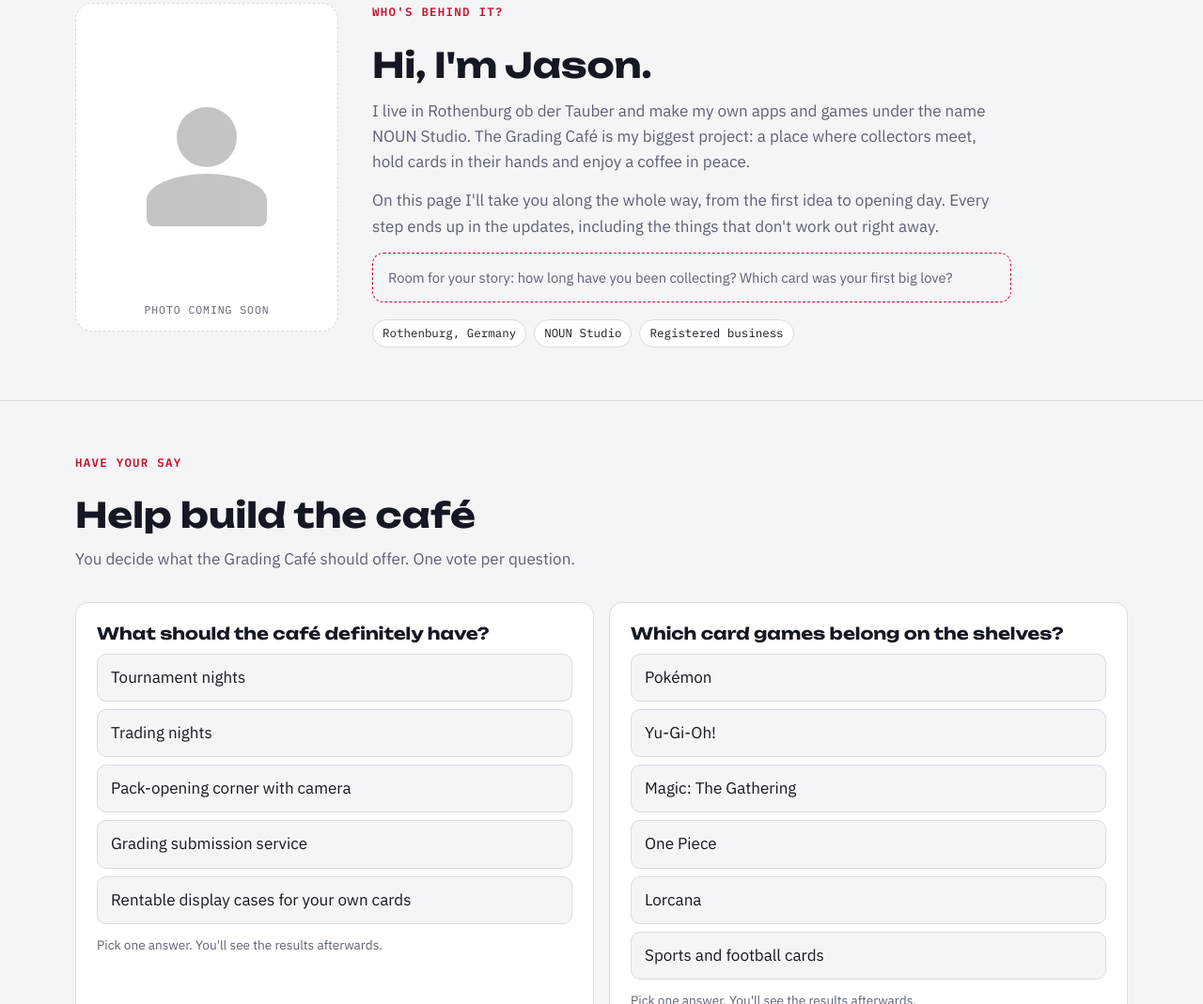
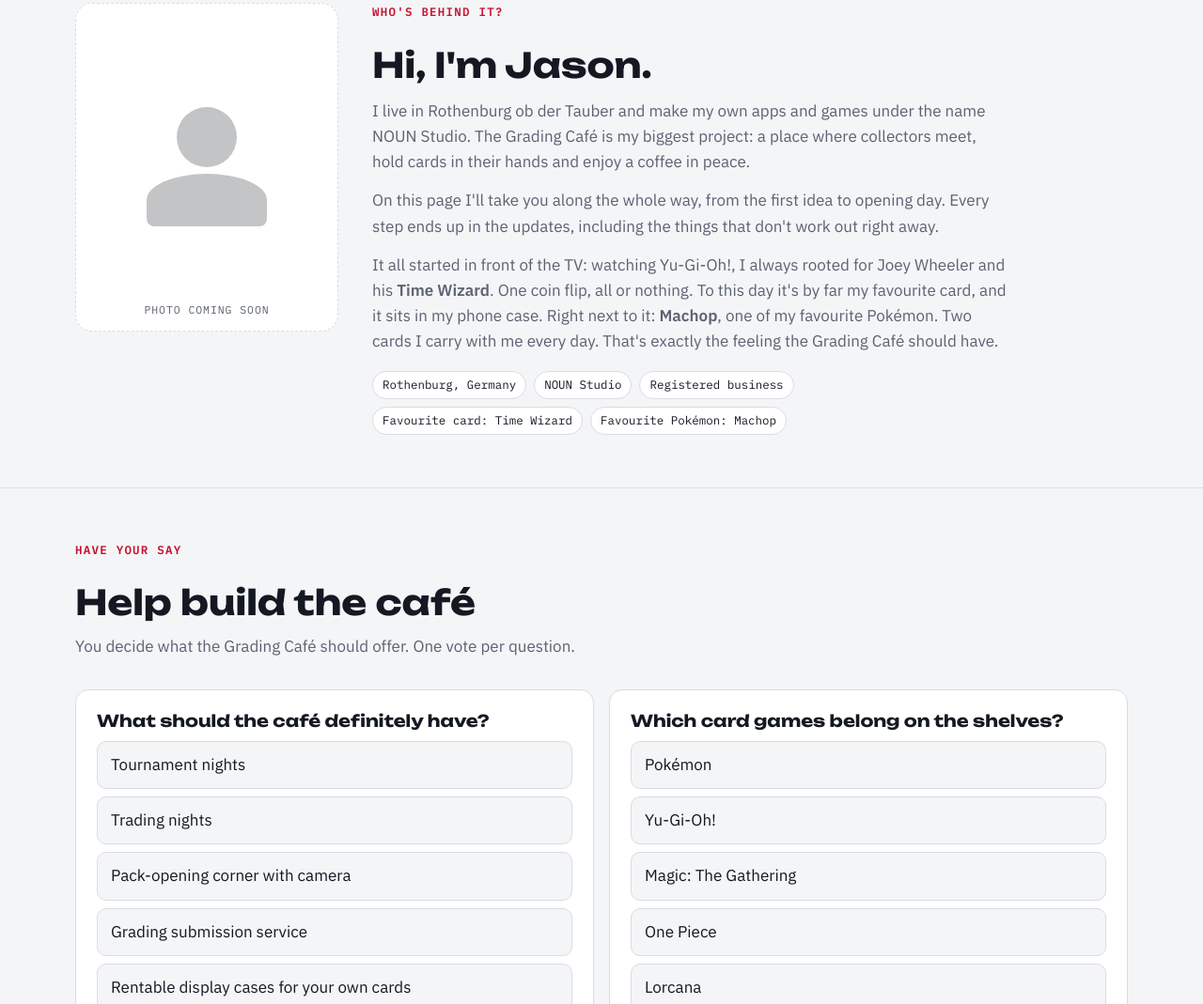
Before and after one commit to nounnounstudio/gradingcafe-web, a plain HTML site: page index.html in a window 1280 px wide. Shown: the part 3024-4093 px from the top of the page at 94% size. Drawn offline with Linux system fonts and the light colour scheme.

Commit message:
Über mich: Sammler-Geschichte (Zeitzauberer, Machollo)
Co-Authored-By: Claude Opus 5.5 <noreply@anthropic.com>
Claude-Session: https://claude.ai/code/session_01Li3JrJzgUBmVbe7Kbmr32u

```diff
--- a/index.html
+++ b/index.html
@@ -537,12 +537,13 @@ footer { border-top: 1px solid var(--line); padding: 44px 0 56px; margin-top: 40
         <h2 data-i18n="ueber.h2">Hi, ich bin Jason.</h2>
         <p data-i18n="ueber.p1">Ich wohne in Rothenburg ob der Tauber und entwickle unter dem Namen NOUN Studio eigene Apps und Spiele. Das Grading Café ist mein größtes Projekt: ein Ort, an dem Sammler sich treffen, Karten in die Hand nehmen und in Ruhe einen Kaffee trinken können.</p>
         <p data-i18n="ueber.p2">Auf dieser Seite nehme ich dich mit auf den ganzen Weg, von der ersten Idee bis zur Eröffnung. Jeder Schritt landet in den Updates, auch die Dinge, die nicht auf Anhieb klappen.</p>
-        <!-- HIER deine eigene Sammler-Geschichte eintragen und den Kasten danach löschen -->
-        <p class="story-todo" data-i18n="ueber.todo">Platz für deine Geschichte: Seit wann sammelst du? Welche Karte war deine erste große Liebe?</p>
+        <p data-i18n="ueber.story">Angefangen hat alles vor dem Fernseher: Bei Yu-Gi-Oh! habe ich immer zu Joey Wheeler gehalten und mit ihm zu seinem <b>Zeitzauberer</b>. Eine Münze, alles oder nichts. Bis heute ist er mit Abstand meine Lieblingskarte und steckt in meiner Handyhülle. Direkt daneben: <b>Machollo</b>, eines meiner liebsten Pokémon. Zwei Karten, die ich jeden Tag dabeihabe. Genau dieses Gefühl soll auch das Grading Café haben.</p>
         <div class="facts" data-i18n="ueber.facts">
           <span>Rothenburg o. d. T.</span>
           <span>NOUN Studio</span>
           <span>Gewerbe angemeldet</span>
+          <span>Lieblingskarte: Zeitzauberer</span>
+          <span>Lieblings-Pokémon: Machollo</span>
         </div>
       </div>
     </div>
@@ -1200,8 +1201,8 @@ const EN = {
   "ueber.ph": "Photo coming soon", "ueber.tag": "Who's behind it?", "ueber.h2": "Hi, I'm Jason.",
   "ueber.p1": "I live in Rothenburg ob der Tauber and make my own apps and games under the name NOUN Studio. The Grading Café is my biggest project: a place where collectors meet, hold cards in their hands and enjoy a coffee in peace.",
   "ueber.p2": "On this page I'll take you along the whole way, from the first idea to opening day. Every step ends up in the updates, including the things that don't work out right away.",
-  "ueber.todo": "Room for your story: how long have you been collecting? Which card was your first big love?",
-  "ueber.facts": "<span>Rothenburg, Germany</span><span>NOUN Studio</span><span>Registered business</span>",
+  "ueber.story": "It all started in front of the TV: watching Yu-Gi-Oh!, I always rooted for Joey Wheeler and his <b>Time Wizard</b>. One coin flip, all or nothing. To this day it's by far my favourite card, and it sits in my phone case. Right next to it: <b>Machop</b>, one of my favourite Pokémon. Two cards I carry with me every day. That's exactly the feeling the Grading Café should have.",
+  "ueber.facts": "<span>Rothenburg, Germany</span><span>NOUN Studio</span><span>Registered business</span><span>Favourite card: Time Wizard</span><span>Favourite Pokémon: Machop</span>",
   "vote.head": '<span class="tag">Have your say</span><h2>Help build the café</h2><p>You decide what the Grading Café should offer. One vote per question.</p>',
   "shop.head": '<span class="tag">Shop · coming soon</span><h2>Online shop</h2><p>Cards and merch will be for sale here even before the opening. These sections are planned:</p>',
   "shop.i1": '<span class="chip">Planned</span><h3>Graded cards</h3><p>Hand-picked slabs with photos of front and back and the certificate number so you can verify them yourself.</p>',
```
